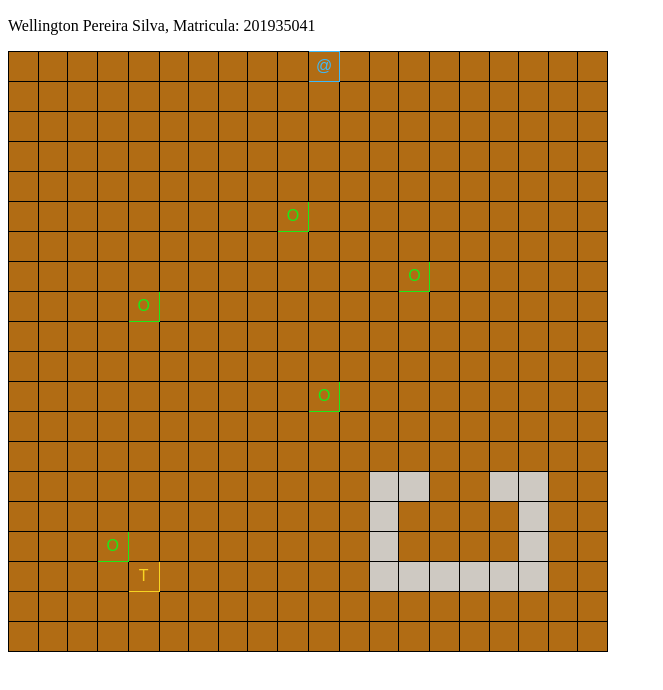
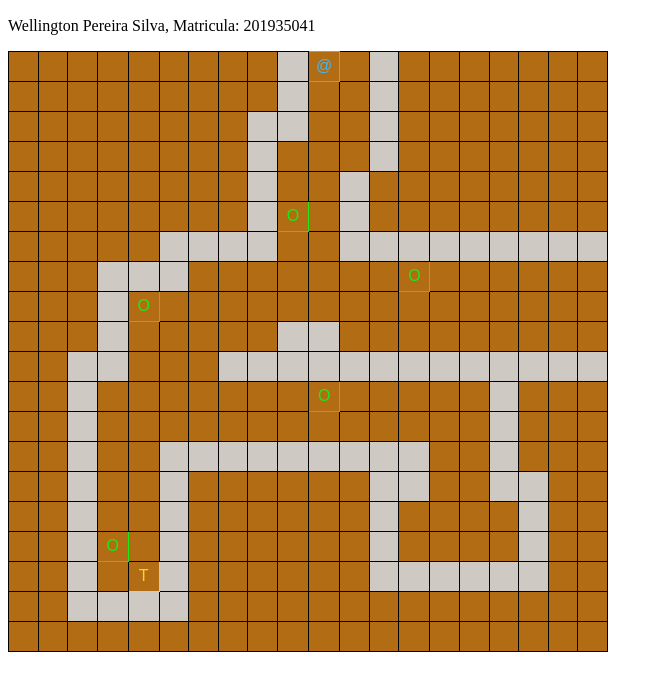
Before and after one commit to ufjf-dcc121/dcc121-2021-1er-atv6-wellingtonengps, a plain HTML site: page index.html in a window 1280 px wide. Shown: the part 50-740 px from the top of the page, without its empty margins (0-663 px from the left). Drawn offline with Linux system fonts and the light colour scheme.

Commit message:
Paredes adicionadas

```diff
--- a/index.html
+++ b/index.html
@@ -63,9 +63,97 @@
         <td></td>
         <td></td>
         <td></td>
-        <td></td>
+        <td class="parede"></td>
         <td id="hero">@</td>
         <td></td>
+        <td class="parede"></td>
+        <td></td>
+        <td></td>
+        <td></td>
+        <td></td>
+        <td></td>
+        <td></td>
+        <td></td>
+      </tr>
+      <tr>
+        <td></td>
+        <td></td>
+        <td></td>
+        <td></td>
+        <td></td>
+        <td></td>
+        <td></td>
+        <td></td>
+        <td></td>
+        <td class="parede"></td>
+        <td></td>
+        <td></td>
+        <td class="parede"></td>
+        <td></td>
+        <td></td>
+        <td></td>
+        <td></td>
+        <td></td>
+        <td></td>
+        <td></td>
+      </tr>
+      <tr>
+        <td></td>
+        <td></td>
+        <td></td>
+        <td></td>
+        <td></td>
+        <td></td>
+        <td></td>
+        <td></td>
+        <td class="parede"></td>
+        <td class="parede"></td>
+        <td></td>
+        <td></td>
+        <td class="parede"></td>
+        <td></td>
+        <td></td>
+        <td></td>
+        <td></td>
+        <td></td>
+        <td></td>
+        <td></td>
+      </tr>
+      <tr>
+        <td></td>
+        <td></td>
+        <td></td>
+        <td></td>
+        <td></td>
+        <td></td>
+        <td></td>
+        <td></td>
+        <td class="parede"></td>
+        <td></td>
+        <td></td>
+        <td></td>
+        <td class="parede"></td>
+        <td></td>
+        <td></td>
+        <td></td>
+        <td></td>
+        <td></td>
+        <td></td>
+        <td></td>
+      </tr>
+      <tr>
+        <td></td>
+        <td></td>
+        <td></td>
+        <td></td>
+        <td></td>
+        <td></td>
+        <td></td>
+        <td></td>
+        <td class="parede"></td>
+        <td></td>
+        <td></td>
+        <td class="parede"></td>
         <td></td>
         <td></td>
         <td></td>
@@ -84,10 +172,10 @@
         <td></td>
         <td></td>
         <td></td>
+        <td class="parede"></td>
+        <td class="orcs">O</td>
         <td></td>
-        <td></td>
-        <td></td>
-        <td></td>
+        <td class="parede"></td>
         <td></td>
         <td></td>
         <td></td>
@@ -103,117 +191,29 @@
         <td></td>
         <td></td>
         <td></td>
+        <td class="parede"></td>
+        <td class="parede"></td>
+        <td class="parede"></td>
+        <td class="parede"></td>
         <td></td>
         <td></td>
-        <td></td>
-        <td></td>
-        <td></td>
-        <td></td>
-        <td></td>
-        <td></td>
-        <td></td>
-        <td></td>
-        <td></td>
-        <td></td>
-        <td></td>
-        <td></td>
-        <td></td>
+        <td class="parede"></td>
+        <td class="parede"></td>
+        <td class="parede"></td>
+        <td class="parede"></td>
+        <td class="parede"></td>
+        <td class="parede"></td>
+        <td class="parede"></td>
+        <td class="parede"></td>
+        <td class="parede"></td>
       </tr>
       <tr>
         <td></td>
         <td></td>
         <td></td>
-        <td></td>
-        <td></td>
-        <td></td>
-        <td></td>
-        <td></td>
-        <td></td>
-        <td></td>
-        <td></td>
-        <td></td>
-        <td></td>
-        <td></td>
-        <td></td>
-        <td></td>
-        <td></td>
-        <td></td>
-        <td></td>
-        <td></td>
-      </tr>
-      <tr>
-        <td></td>
-        <td></td>
-        <td></td>
-        <td></td>
-        <td></td>
-        <td></td>
-        <td></td>
-        <td></td>
-        <td></td>
-        <td></td>
-        <td></td>
-        <td></td>
-        <td></td>
-        <td></td>
-        <td></td>
-        <td></td>
-        <td></td>
-        <td></td>
-        <td></td>
-        <td></td>
-      </tr>
-      <tr>
-        <td></td>
-        <td></td>
-        <td></td>
-        <td></td>
-        <td></td>
-        <td></td>
-        <td></td>
-        <td></td>
-        <td></td>
-        <td class="orcs">O</td>
-        <td></td>
-        <td></td>
-        <td></td>
-        <td></td>
-        <td></td>
-        <td></td>
-        <td></td>
-        <td></td>
-        <td></td>
-        <td></td>
-      </tr>
-      <tr>
-        <td></td>
-        <td></td>
-        <td></td>
-        <td></td>
-        <td></td>
-        <td></td>
-        <td></td>
-        <td></td>
-        <td></td>
-        <td></td>
-        <td></td>
-        <td></td>
-        <td></td>
-        <td></td>
-        <td></td>
-        <td></td>
-        <td></td>
-        <td></td>
-        <td></td>
-        <td></td>
-      </tr>
-      <tr>
-        <td></td>
-        <td></td>
-        <td></td>
-        <td></td>
-        <td></td>
-        <td></td>
+        <td class="parede"></td>
+        <td class="parede"></td>
+        <td class="parede"></td>
         <td></td>
         <td></td>
         <td></td>
@@ -233,7 +233,7 @@
         <td></td>
         <td></td>
         <td></td>
-        <td></td>
+        <td class="parede"></td>
         <td class="orcs">O</td>
         <td></td>
         <td></td>
@@ -255,6 +255,72 @@
         <td></td>
         <td></td>
         <td></td>
+        <td class="parede"></td>
+        <td></td>
+        <td></td>
+        <td></td>
+        <td></td>
+        <td></td>
+        <td class="parede"></td>
+        <td class="parede"></td>
+        <td></td>
+        <td></td>
+        <td></td>
+        <td></td>
+        <td></td>
+        <td></td>
+        <td></td>
+        <td></td>
+        <td></td>
+      </tr>
+      <tr>
+        <td></td>
+        <td></td>
+        <td class="parede"></td>
+        <td class="parede"></td>
+        <td></td>
+        <td></td>
+        <td></td>
+        <td class="parede"></td>
+        <td class="parede"></td>
+        <td class="parede"></td>
+        <td class="parede"></td>
+        <td class="parede"></td>
+        <td class="parede"></td>
+        <td class="parede"></td>
+        <td class="parede"></td>
+        <td class="parede"></td>
+        <td class="parede"></td>
+        <td class="parede"></td>
+        <td class="parede"></td>
+        <td class="parede"></td>
+      </tr>
+      <tr>
+        <td></td>
+        <td></td>
+        <td class="parede"></td>
+        <td></td>
+        <td></td>
+        <td></td>
+        <td></td>
+        <td></td>
+        <td></td>
+        <td></td>
+        <td class="orcs">O</td>
+        <td></td>
+        <td></td>
+        <td></td>
+        <td></td>
+        <td></td>
+        <td class="parede"></td>
+        <td></td>
+        <td></td>
+        <td></td>
+      </tr>
+      <tr>
+        <td></td>
+        <td></td>
+        <td class="parede"></td>
         <td></td>
         <td></td>
         <td></td>
@@ -268,7 +334,7 @@
         <td></td>
         <td></td>
         <td></td>
-        <td></td>
+        <td class="parede"></td>
         <td></td>
         <td></td>
         <td></td>
@@ -276,21 +342,21 @@
       <tr>
         <td></td>
         <td></td>
+        <td class="parede"></td>
         <td></td>
         <td></td>
+        <td class="parede"></td>
+        <td class="parede"></td>
+        <td class="parede"></td>
+        <td class="parede"></td>
+        <td class="parede"></td>
+        <td class="parede"></td>
+        <td class="parede"></td>
+        <td class="parede"></td>
+        <td class="parede"></td>
         <td></td>
         <td></td>
-        <td></td>
-        <td></td>
-        <td></td>
-        <td></td>
-        <td></td>
-        <td></td>
-        <td></td>
-        <td></td>
-        <td></td>
-        <td></td>
-        <td></td>
+        <td class="parede"></td>
         <td></td>
         <td></td>
         <td></td>
@@ -298,76 +364,10 @@
       <tr>
         <td></td>
         <td></td>
+        <td class="parede"></td>
         <td></td>
         <td></td>
-        <td></td>
-        <td></td>
-        <td></td>
-        <td></td>
-        <td></td>
-        <td></td>
-        <td class="orcs">O</td>
-        <td></td>
-        <td></td>
-        <td></td>
-        <td></td>
-        <td></td>
-        <td></td>
-        <td></td>
-        <td></td>
-        <td></td>
-      </tr>
-      <tr>
-        <td></td>
-        <td></td>
-        <td></td>
-        <td></td>
-        <td></td>
-        <td></td>
-        <td></td>
-        <td></td>
-        <td></td>
-        <td></td>
-        <td></td>
-        <td></td>
-        <td></td>
-        <td></td>
-        <td></td>
-        <td></td>
-        <td></td>
-        <td></td>
-        <td></td>
-        <td></td>
-      </tr>
-      <tr>
-        <td></td>
-        <td></td>
-        <td></td>
-        <td></td>
-        <td></td>
-        <td></td>
-        <td></td>
-        <td></td>
-        <td></td>
-        <td></td>
-        <td></td>
-        <td></td>
-        <td></td>
-        <td></td>
-        <td></td>
-        <td></td>
-        <td></td>
-        <td></td>
-        <td></td>
-        <td></td>
-      </tr>
-      <tr>
-        <td></td>
-        <td></td>
-        <td></td>
-        <td></td>
-        <td></td>
-        <td></td>
+        <td class="parede"></td>
         <td></td>
         <td></td>
         <td></td>
@@ -386,10 +386,10 @@
       <tr>
         <td></td>
         <td></td>
+        <td class="parede"></td>
         <td></td>
         <td></td>
-        <td></td>
-        <td></td>
+        <td class="parede"></td>
         <td></td>
         <td></td>
         <td></td>
@@ -408,10 +408,10 @@
       <tr>
         <td></td>
         <td></td>
-        <td></td>
+        <td class="parede"></td>
         <td class="orcs">O</td>
         <td></td>
-        <td></td>
+        <td class="parede"></td>
         <td></td>
         <td></td>
         <td></td>
@@ -430,11 +430,11 @@
       <tr>
         <td></td>
         <td></td>
-        <td></td>
+        <td class="parede"></td>
         <td></td>
         <td class="tesouro">T</td>
-        <td></td>
-        <td></td>
+        <td class="parede"></td>
+        <td ></td>
         <td></td>
         <td></td>
         <td></td>
@@ -452,10 +452,10 @@
       <tr>
         <td></td>
         <td></td>
-        <td></td>
-        <td></td>
-        <td></td>
-        <td></td>
+        <td class="parede"></td>
+        <td class="parede"></td>
+        <td class="parede"></td>
+        <td class="parede"></td>
         <td></td>
         <td></td>
         <td></td>
```
